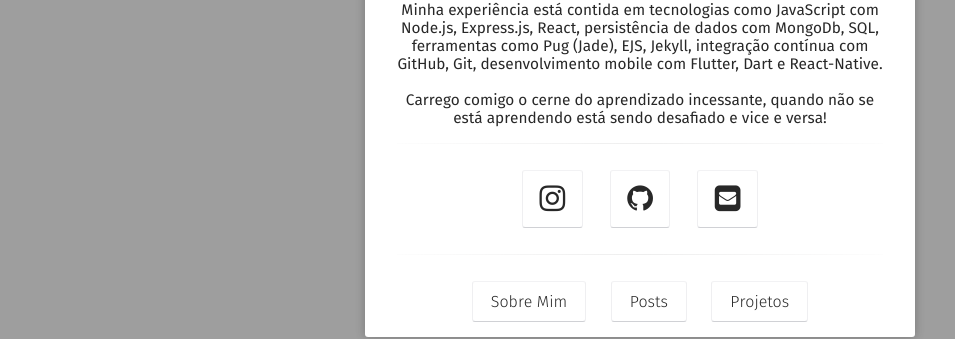
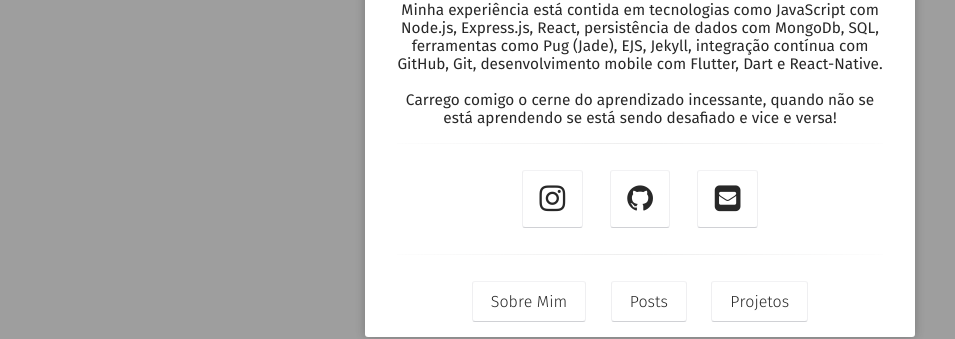
Before and after one commit to jsdaniell/jsdaniell.github.io, a Jekyll site: the page built from index.html, in a window 1280 px wide. Shown: the part 403-742 px from the top of the page, without its empty margins (0-955 px from the left). Built offline with Jekyll 4.4.1, drawn with Linux system fonts in a browser that asks for light colours; some web fonts are replaced.

Commit message:
bio updated

```diff
--- a/_config.yml
+++ b/_config.yml
@@ -1,6 +1,6 @@
 # Site
 title:              'José Daniel'
-bio:                'Minha experiência está contida em tecnologias como JavaScript com Node.js, Express.js, React, persistência de dados com MongoDb, SQL, ferramentas como Pug (Jade), EJS, Jekyll, integração contínua com GitHub, Git, desenvolvimento mobile com Flutter, Dart e React-Native. <br><br> Carrego comigo o cerne do aprendizado incessante, quando não se está aprendendo está sendo desafiado e vice e versa!'
+bio:                'Minha experiência está contida em tecnologias como JavaScript com Node.js, Express.js, React, persistência de dados com MongoDb, SQL, ferramentas como Pug (Jade), EJS, Jekyll, integração contínua com GitHub, Git, desenvolvimento mobile com Flutter, Dart e React-Native. <br><br> Carrego comigo o cerne do aprendizado incessante, quando não se está aprendendo se está sendo desafiado e vice e versa!'
 description:        "Aqui demonstro alguns de meus projetos e habilidades desenvolvidas ao longo da minha jornada como programador!"
 reading_time:       true
 words_per_minute:   200
```
